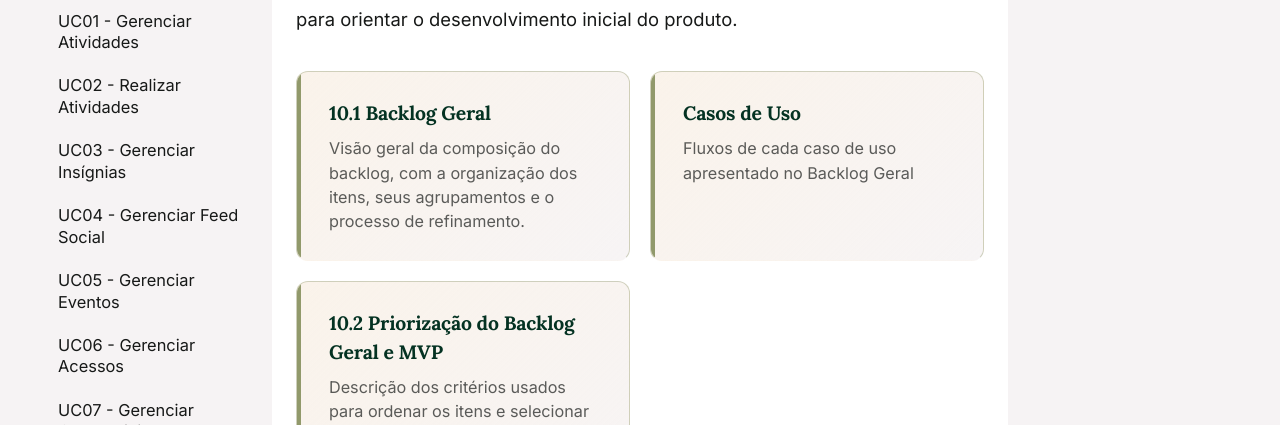
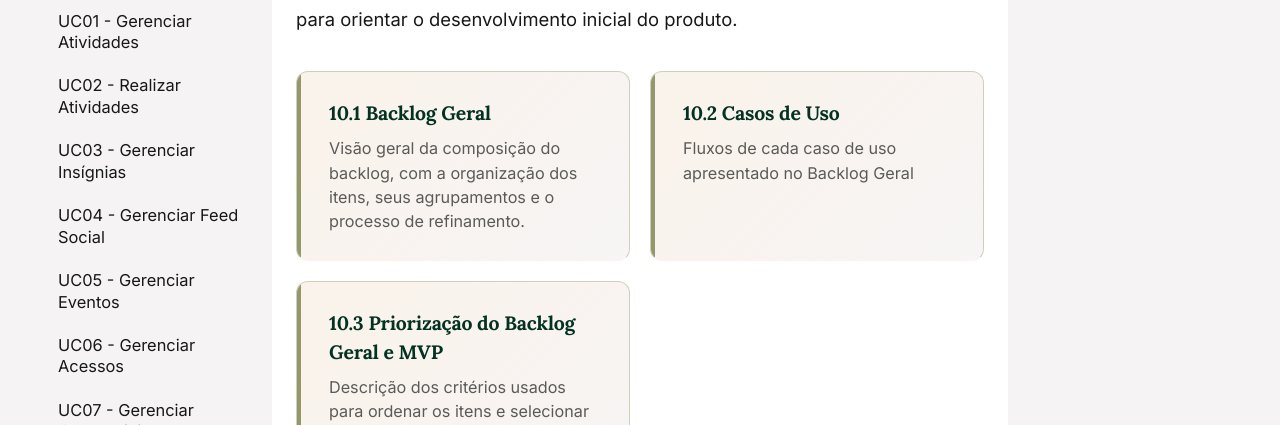
Before and after one commit to mdsreq-fga-unb/REQ-2026.1-T02-Nativo, an MkDocs documentation site: the page built from docs/10-backlog/index.md, in a window 1280 px wide and 1009 px high. Shown: the part 415-840 px from the top of the window. Built offline with MkDocs 1.6.1 and Material for MkDocs 9.7.7, drawn with Linux system fonts in a browser that asks for light colours.

Commit message:
docs: fix erro 404 no backlog

```diff
--- a/docs/10-backlog/index.md
+++ b/docs/10-backlog/index.md
@@ -8,11 +8,11 @@
     <p>Visão geral da composição do backlog, com a organização dos itens, seus agrupamentos e o processo de refinamento.</p>
   </a>
     <a class="section-card" href="cdu/">
-    <h3>Casos de Uso</h3>
+    <h3>10.2 Casos de Uso</h3>
     <p>Fluxos de cada caso de uso apresentado no Backlog Geral</p>
   </a>
   <a class="section-card" href="mvp/">
-    <h3>10.2 Priorização do Backlog Geral e MVP</h3>
+    <h3>10.3 Priorização do Backlog Geral e MVP</h3>
     <p>Descrição dos critérios usados para ordenar os itens e selecionar o conjunto mínimo de funcionalidades que compõe o MVP.</p>
   </a>
 </div>
--- a/mkdocs.yml
+++ b/mkdocs.yml
@@ -130,24 +130,24 @@
     - 9.2 Definition of Done (DoD): 09-dor&dod/dod.md
 
   - 10. Backlog:
-    - Visão Geral: 10-backlog/index.md
-    - 10.1 Backlog Geral: 10-backlog/backlog.md
-    - 10.2 Casos de Uso:
-      - 'Visão Geral (Menu)': 10-backlog/cdu.md
-      - 'UC01 - Gerenciar Atividades': '10-backlog/uc01.md'
-      - 'UC02 - Realizar Atividades': '10-backlog/uc02.md'
-      - 'UC03 - Gerenciar Insígnias': '10-backlog/uc03.md'
-      - 'UC04 - Gerenciar Feed Social': '10-backlog/uc04.md'
-      - 'UC05 - Gerenciar Eventos': '10-backlog/uc05.md'
-      - 'UC06 - Gerenciar Acessos': '10-backlog/uc06.md'
-      - 'UC07 - Gerenciar Credenciais': '10-backlog/uc07.md'
-      - 'UC08 - Moderação de Conteúdo': '10-backlog/uc08.md'
-      - 'UC09 - Categorias de Denúncia': '10-backlog/uc09.md'
-      - 'UC10 - Acervo de Vídeos': '10-backlog/uc10.md'
-      - 'UC11 - Acervo de Áudios': '10-backlog/uc11.md'
-      - 'UC12 - Perfil Pessoal': '10-backlog/uc12.md'
-      - 'UC13 - Sincronização Offline': '10-backlog/uc13.md'
-    - 10.3 Priorização do Backlog Geral e MVP: 10-backlog/mvp.md
+      - Visão Geral: 10-backlog/index.md
+      - 10.1 Backlog Geral: 10-backlog/backlog.md
+      - 10.2 Casos de Uso:
+          - Visão Geral (Menu): 10-backlog/cdu.md
+          - UC01 - Gerenciar Atividades: 10-backlog/uc01.md
+          - UC02 - Realizar Atividades: 10-backlog/uc02.md
+          - UC03 - Gerenciar Insígnias: 10-backlog/uc03.md
+          - UC04 - Gerenciar Feed Social: 10-backlog/uc04.md
+          - UC05 - Gerenciar Eventos: 10-backlog/uc05.md
+          - UC06 - Gerenciar Acessos: 10-backlog/uc06.md
+          - UC07 - Gerenciar Credenciais: 10-backlog/uc07.md
+          - UC08 - Moderação de Conteúdo: 10-backlog/uc08.md
+          - UC09 - Categorias de Denúncia: 10-backlog/uc09.md
+          - UC10 - Acervo de Vídeos: 10-backlog/uc10.md
+          - UC11 - Acervo de Áudios: 10-backlog/uc11.md
+          - UC12 - Perfil Pessoal: 10-backlog/uc12.md
+          - UC13 - Sincronização Offline: 10-backlog/uc13.md
+      - 10.3 Priorização do Backlog Geral e MVP: 10-backlog/mvp.md
 
   - 11. Lições:
     - Visão Geral: 11-licoes/index.md
```
Also changed, not shown: docs/10-backlog/cdu.md (+13 -13 lines).
